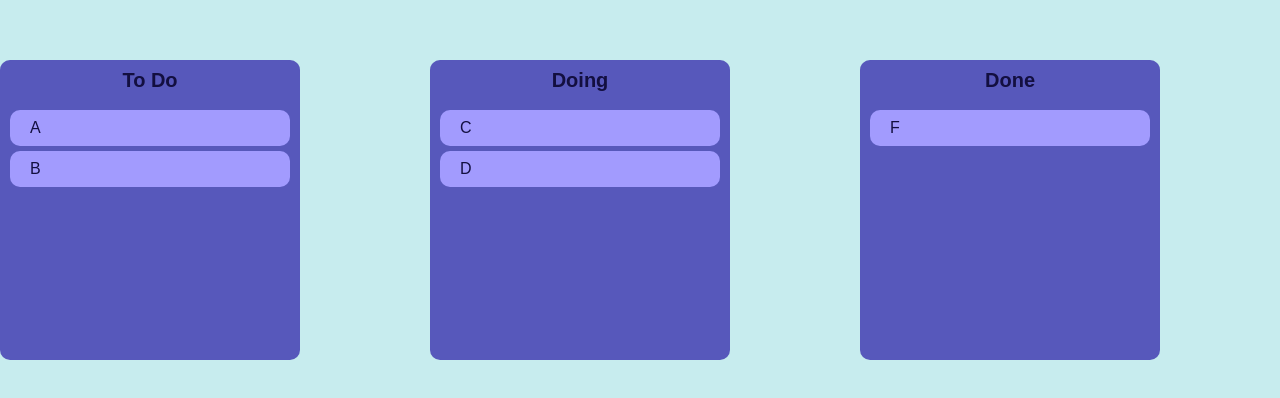
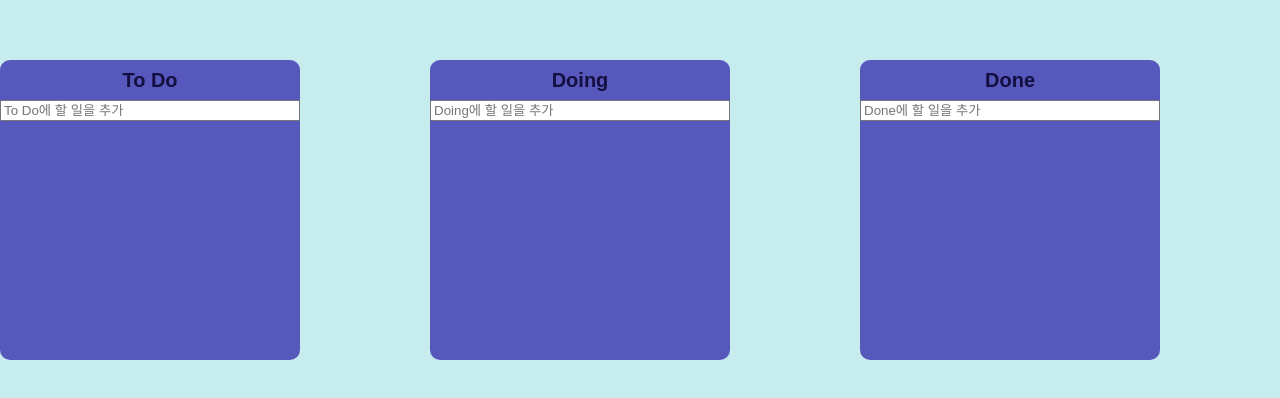
Before and after one commit to zpdl95/react-masterclass, a React (Create React App) app: page / in a window 1280 px wide. Shown: the part 190-588 px from the top of the page. Built offline with nearby package versions, Linux system fonts and the light colour scheme.

Commit message:
#6.14 Task Objects

```diff
--- a/src/App.tsx
+++ b/src/App.tsx
@@ -23,14 +23,14 @@
 function App() {
   const [toDos, setToDos] = useRecoilState(toDoState);
   const onDragEnd = (info: DropResult) => {
-    const { draggableId, destination, source } = info;
+    const { destination, source } = info;
     if (!destination) return;
     if (destination?.droppableId === source.droppableId) {
       if (destination.index === source.index) return;
       setToDos((allBoards) => {
         const boardCopy = [...allBoards[source.droppableId]];
-        boardCopy.splice(source.index, 1);
-        boardCopy.splice(destination?.index, 0, draggableId);
+        const target = boardCopy.splice(source.index, 1);
+        boardCopy.splice(destination?.index, 0, ...target);
         return {
           ...allBoards,
           [source.droppableId]: boardCopy,
@@ -41,8 +41,8 @@
       setToDos((allBoards) => {
         const sourceBoard = [...allBoards[source.droppableId]];
         const destBoard = [...allBoards[destination.droppableId]];
-        sourceBoard.splice(source.index, 1);
-        destBoard.splice(destination.index, 0, draggableId);
+        const target = sourceBoard.splice(source.index, 1);
+        destBoard.splice(destination.index, 0, ...target);
         return {
           ...allBoards,
           [source.droppableId]: sourceBoard,
--- a/src/atoms.ts
+++ b/src/atoms.ts
@@ -1,15 +1,20 @@
 import { atom, selector } from "recoil";
+
+export interface IToDo {
+  id: number;
+  text: string;
+}
 
 /* [key: string] = key가 단지 3개만 존재하는게 아니다 여러개다 라고 알려줌 */
 interface ItoDoState {
-  [key: string]: string[];
+  [key: string]: IToDo[];
 }
 
 export const toDoState = atom<ItoDoState>({
   key: "toDos",
   default: {
-    "To Do": ["A", "B"],
-    Doing: ["C", "D"],
-    Done: ["F"],
+    "To Do": [],
+    Doing: [],
+    Done: [],
   },
 });
--- a/src/components/DragableCard.tsx
+++ b/src/components/DragableCard.tsx
@@ -13,13 +13,14 @@
 `;
 
 interface IDragableCard {
-  toDo: string;
+  toDoId: number;
+  toDoText: string;
   index: number;
 }
 
-function DragableCard({ toDo, index }: IDragableCard) {
+function DragableCard({ toDoId, toDoText, index }: IDragableCard) {
   return (
-    <Draggable draggableId={toDo} index={index}>
+    <Draggable draggableId={toDoId + ""} index={index}>
       {(magic, snapshot) => (
         <Card
           isDragging={snapshot.isDragging}
@@ -27,7 +28,7 @@
           {...magic.draggableProps}
           {...magic.dragHandleProps}
         >
-          {toDo}
+          {toDoText}
         </Card>
       )}
     </Draggable>
--- a/src/components/DroppableBoard.tsx
+++ b/src/components/DroppableBoard.tsx
@@ -1,5 +1,7 @@
 import { Droppable } from "react-beautiful-dnd";
+import { useForm } from "react-hook-form";
 import styled from "styled-components";
+import { IToDo } from "../atoms";
 import DragableCard from "./DragableCard";
 
 interface IMagicBoard {
@@ -24,6 +26,13 @@
   font-size: 20px;
 `;
 
+const Form = styled.form`
+  width: 100%;
+  input {
+    width: 100%;
+  }
+`;
+
 const MagicBoard = styled.div<IMagicBoard>`
   background-color: ${(props) =>
     props.isDraggingOver
@@ -37,14 +46,29 @@
 `;
 
 interface IDroppableBoard {
-  toDos: string[];
+  toDos: IToDo[];
   boardId: string;
 }
 
+interface IForm {
+  toDo: string;
+}
+
 function DroppableBoard({ toDos, boardId }: IDroppableBoard) {
+  const { register, setValue, handleSubmit } = useForm<IForm>();
+  const onVaild = ({ toDo }: IForm) => {
+    setValue("toDo", "");
+  };
   return (
     <Board>
       <Title>{boardId}</Title>
+      <Form onSubmit={handleSubmit(onVaild)}>
+        <input
+          {...register("toDo", { required: "할 일을 적으세요" })}
+          type="text"
+          placeholder={`${boardId}에 할 일을 추가`}
+        />
+      </Form>
       <Droppable droppableId={boardId}>
         {(magic, info) => (
           <MagicBoard
@@ -57,7 +81,12 @@
             {/* id와 index를 받아야함 */}
             {toDos.map((toDo, index) => (
               /* key값과 draggableId값이 다르면 오류가 발생함 */
-              <DragableCard key={toDo} toDo={toDo} index={index} />
+              <DragableCard
+                key={toDo.id}
+                index={index}
+                toDoId={toDo.id}
+                toDoText={toDo.text}
+              />
             ))}
             {/* placeholder = 빠진요소의 자리를 채워줌 */}
             {magic.placeholder}
```
